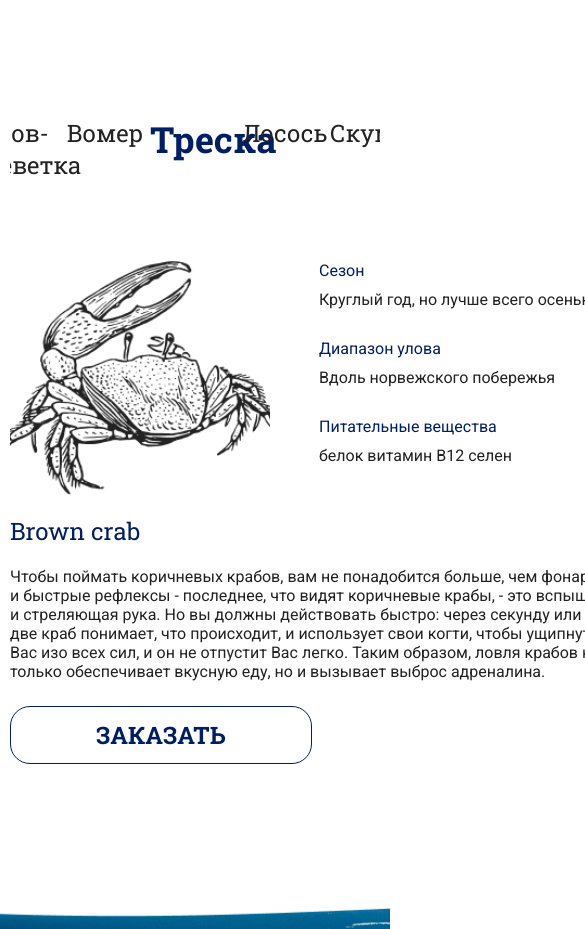
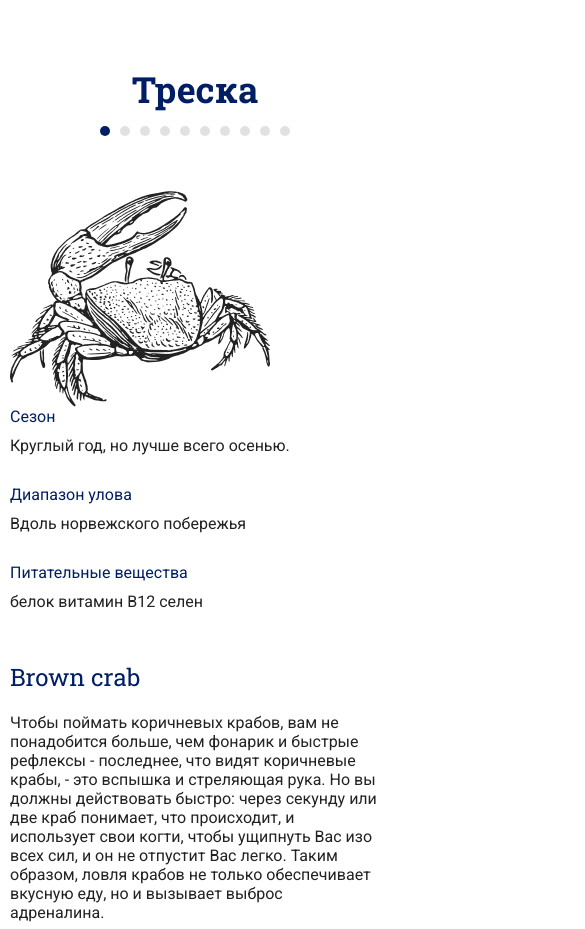
Before and after one commit to Fabarm/Seafood, a plain HTML site: page index.html in a window 390 px wide. Shown: the part 854-1783 px from the top of the page, 585 px wide, since content can reach past the window. Drawn offline with nearby package versions, Linux system fonts and the light colour scheme.

Commit message:
added adaptive from page 2

```diff
--- a/css/style.css
+++ b/css/style.css
@@ -473,6 +473,24 @@ background-image: url("../images/seafood-bg.jpg");
     .product__name-item.slick-current{
         line-height: 44px;
     }
+    .product__name .slick-dots{
+        left: 0;
+        right: 0;
+        flex-direction: row;
+        justify-content: center;
+    }
+    .product__name .slick-dots button{
+        width: 10px;
+        height: 10px;
+        font-size: 0;
+        padding: 0;
+        border-radius: 50%;
+        background-color: #c4c4c4;
+        margin: 0 5px;
+    }
+    .product__name .slick-active button{
+        background-color: #001E64;
+    }
 }
 
 @media (max-width: 745px){
@@ -482,6 +500,21 @@ background-image: url("../images/seafood-bg.jpg");
         max-width: 100%;
         padding-left: 0;
         text-align: center;
+    }
+}
+
+@media (max-width: 650px){
+    .product__content{
+        width: 100%;
+    }
+}
+
+@media (max-width: 600px){
+    .product__content-box{
+        display: block;
+    }
+    .product__content-list{
+        width: 100%;
     }
 }
 
@@ -501,6 +534,12 @@ background-image: url("../images/seafood-bg.jpg");
     .title{
         font-size: 34px;
         line-height: 44px;
+    }
+    .product__content-btn{
+        padding: 12px 55px;
+    }
+    .product{
+        padding-top: 50px;
     }
 }
 @media (max-width: 360px){
--- a/js/main.js
+++ b/js/main.js
@@ -32,7 +32,14 @@ $(function(){
                     vertical: false,
                     slidesToShow: 3,
                     arrows: false,
-                    centerMode: true
+                    dots: true
+                },
+                breakpoint: 461,
+                settings: {
+                    vertical: false,
+                    slidesToShow: 1,
+                    arrows: false,
+                    dots: true
                 }
             }
         ]
```
